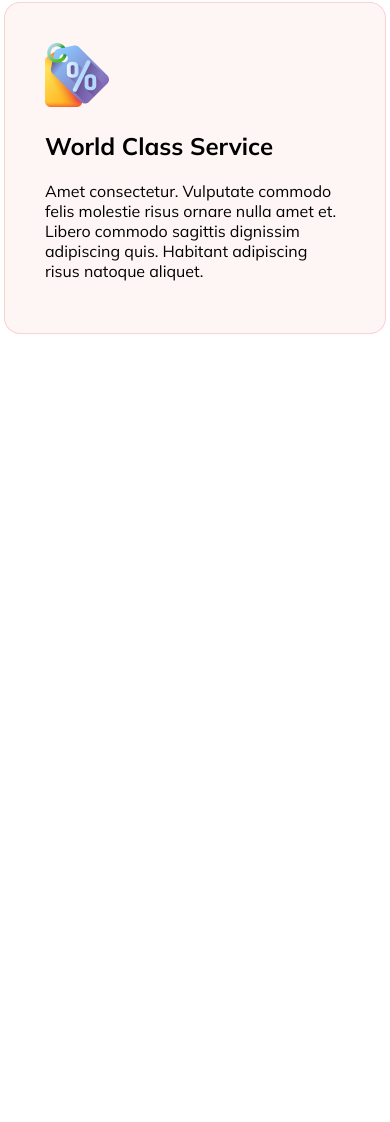
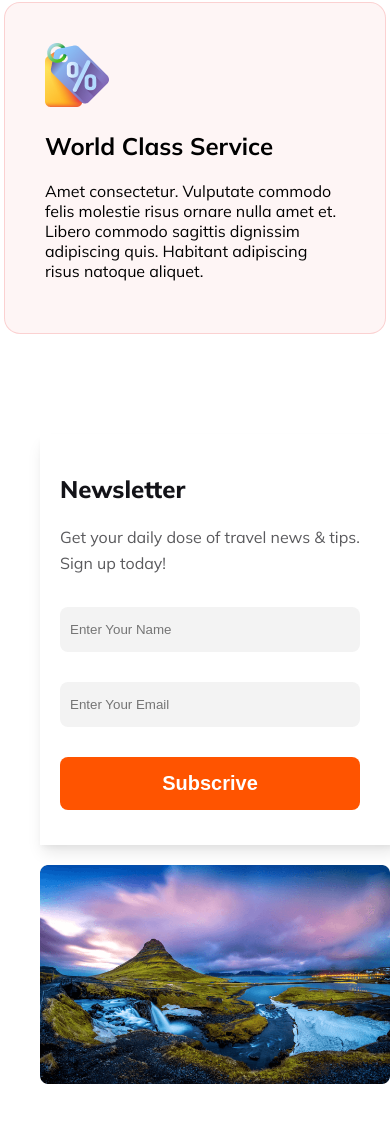
Before and after one commit to MdMehdiHasan9819/Ctg-Travel, a plain HTML site: page index.html in a window 390 px wide. Shown: the part 4774-5896 px from the top of the page. Before the commit the page ends 5108 px from the top, so only its background shows below. Drawn offline with Linux system fonts and the light colour scheme.

Commit message:
added small device media query

```diff
--- a/Styels/styels.css
+++ b/Styels/styels.css
@@ -151,6 +151,7 @@ line-height: 26px;
     font-size: 20px;
     font-weight: 800;
     margin-top: 50px;
+    cursor: pointer;
 }
 
 /* Your-Destination-css */
@@ -282,13 +283,54 @@ line-height: 26px;
 }
 
 
+/* Newsletter  css*/
+.Newsletter{
+    display: grid;
+    grid-template-columns: repeat(2,1fr);
+    gap: 20px;
+    padding: 100px 0px;
+}
+.Newsletter-input input,button{
+    margin: 15px 0px;
+    padding: 15px 10px;
+    width: 350px;
+    border: none;
+    background: rgba(19, 19, 24, 0.05);
+    border-radius: 8px
+}
+.Newsletter-input button{
+    width: 370px;
+    background: #FF5400;
+    border-radius: 8px;
+    color: white;
+    font-size: 20px;
+    font-weight: 800;
+    word-wrap: break-word;
+    cursor: pointer;
+}
+.Newsletter-header h1{
+    color: #131318;
+    font-size: 24px;
+    font-weight: 800;
+    word-wrap: break-word;
+}
+.Newsletter-header p{
+    color: #5A5A5D;
+    font-size: 16px;
+    font-weight: 400;
+    line-height: 26px;
+    word-wrap: break-word;
+}
 
+.Newsletter-header{
+  box-shadow: rgba(0, 0, 0, 0.1) 0px 10px 15px -3px, rgba(0, 0, 0, 0.05) 0px 4px 6px -2px;
+  padding: 20px;
+}
 
-
-
-
-
-
+.Newsletter-img>img{
+    width: 100%;
+    height: auto;
+}
 
 /* small device and tablet device media query */
 
@@ -398,8 +440,37 @@ line-height: 26px;
         height: 250px;
     }
 
+    /* newsletter media query */
+    .Newsletter {
+        grid-template-columns: repeat(1, 1fr);
+        gap: 20px;
+        padding: 100px 40px;
+    }
+
+    .Newsletter-header{
+        width: 320px;
+        height: auto;
+    }
+    .Newsletter-img{
+        width: 350px;
+        height: auto;
+    }
+
+    .Newsletter-input input,button{
+        width: 280px;
+
+    }
+    .Newsletter-input button{
+        width: 300px;
+    }
 
 
+
+
+
+
+
+}
 
 
 
--- a/index.html
+++ b/index.html
@@ -164,7 +164,18 @@
     </section>
 
     <section class="Newsletter">
-
+        <div class="Newsletter-header">
+            <h1>Newsletter</h1>
+            <p>Get your daily dose of travel news & tips. Sign up today!</p>
+            <div class="Newsletter-input">
+                <input type="text" placeholder="Enter Your Name">
+                <input type="text" placeholder="Enter Your Email">
+                <button type="button">Subscrive</button>
+            </div>
+        </div>
+        <div class="Newsletter-img">
+            <img src="./image/Rectangle 8 (1).png" alt="" srcset="">
+        </div>
     </section>
 
 
```
